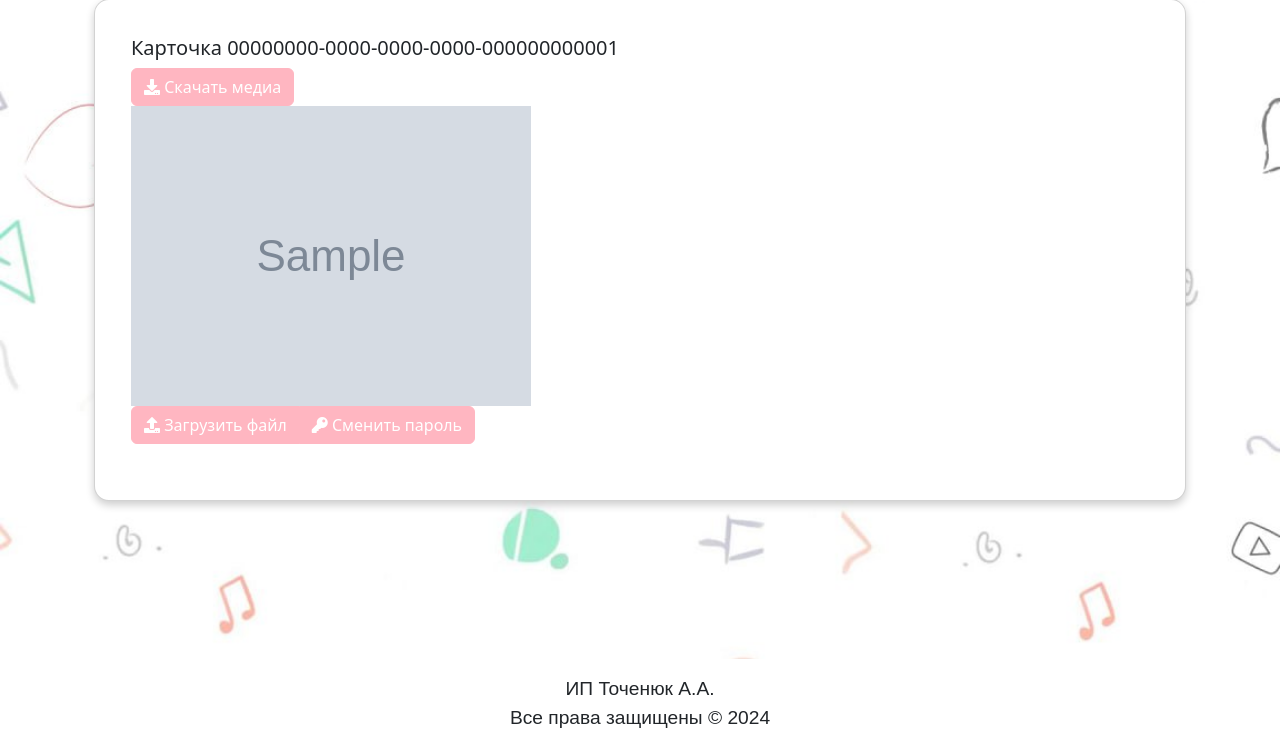
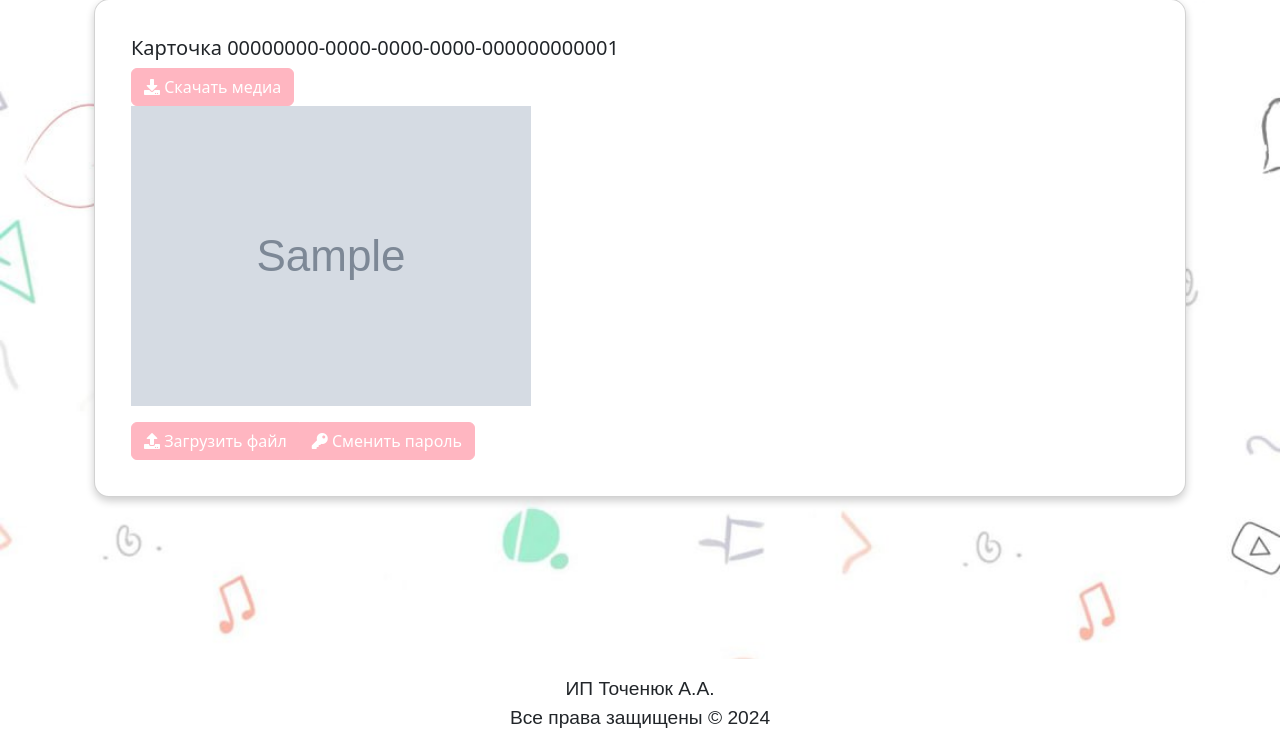
Before and after one commit to orkcode/vlvis2, a Django app: page /loveyou/00000000-0000-0000-0000-000000000001/ in a window 1280 px wide. Shown: the part 51-800 px from the top of the page. Run offline with Django 5.2, Linux system fonts and the light colour scheme; tables that the repository leaves empty hold one stand-in row (values such as "Sample post"); grey boxes marked "Sample" are stand-in pictures; parts of the project's set-up code (start-up, migrations or seed data) failed here and were passed over; some libraries are stand-ins or nearby versions.

Commit message:
update design

```diff
--- a/templates/card_detail.html
+++ b/templates/card_detail.html
@@ -22,7 +22,7 @@
                     <p>Медиафайл отсутствует.</p>
                 {% endif %}
             </div>
-            <div class="btn-group" role="group" aria-label="Card Actions" style="margin-bottom: 20px;">
+            <div class="btn-group mt-3" role="group" aria-label="Card Actions">
     <button type="button" class="btn btn-primary" data-bs-toggle="modal" data-bs-target="#addMediaModal">
         <i class="fas fa-upload"></i> Загрузить файл
     </button>
```
Lines whose indentation alone changed are shown as unchanged.
